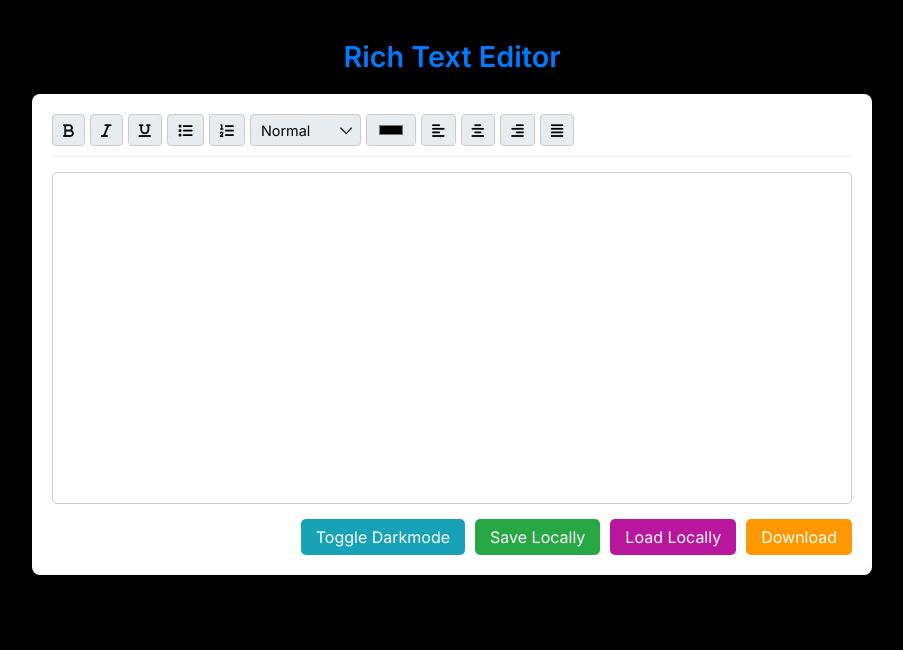
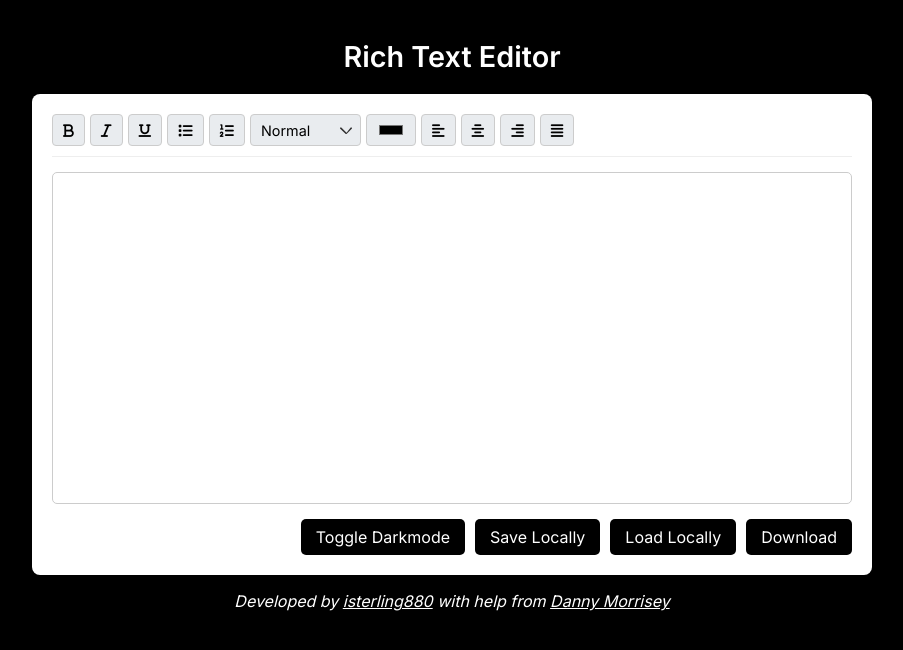
Before and after one commit to therealfuntimeswithdanny/Rich-Text-Editor, a plain HTML site: page index.html in a window 1280 px wide. Both pictures are taken after a click on the button "Toggle Darkmode". Shown: the whole page, without its empty margins (188-1091 px from the left). Drawn offline with Linux system fonts and the light colour scheme.

Commit message:
added dark mode and updated readme

```diff
--- a/index.html
+++ b/index.html
@@ -45,7 +45,8 @@
 
         <div class="save-load-controls">
             <button onclick="myFunction()" id="DarkmodeButton">Toggle Darkmode</button> <button id="saveLocalButton">Save Locally</button> <button id="loadLocalButton">Load Locally</button> <button id="saveToFileSystemButton">Download</button> </div>
-    </div>
+        </div>
+        <p><i>Developed by <a href="https://github.com/isterling880">isterling880</a> with help from <a href="https://madebydanny.uk">Danny Morrisey</a></i></p>
     <script>
         function myFunction() {
    var element = document.body;
--- a/styles.css
+++ b/styles.css
@@ -14,6 +14,13 @@
 
         h1 {
             color: #007bff; /* Blue */
+            margin-bottom: 20px;
+            text-align: center;
+            font-size: 1.8em;
+        }
+
+        .dark-mode h1 {
+            color: white; /* Blue */
             margin-bottom: 20px;
             text-align: center;
             font-size: 1.8em;
@@ -125,34 +132,85 @@
             background-color: #28a745; /* Green */
             color: white;
         }
+
+        .dark-mode #saveLocalButton { /* Renamed */
+            background-color: black;
+            color: white;
+        }
+
         #saveLocalButton:hover {
             background-color: #218838;
+        }
+
+        .dark-mode #saveLocalButton:hover {
+            background-color: white;
+            color: black;
         }
 
         #loadLocalButton { /* Renamed */
             background-color: #b8179d; /* Purple */
             color: white;
         }
+
+        .dark-mode #loadLocalButton { /* Renamed */
+            background-color: black;
+            color: white;
+        }
+
         #loadLocalButton:hover {
             background-color: #80106d;
+        }
+
+        .dark-mode #loadLocalButton:hover {
+            background-color: white;
+            color: black;
         }
 
         #DarkmodeButton { /* Renamed */
             background-color: #17a2b8; /* Cyan */
             color: white;
         }
+
+        .dark-mode #DarkmodeButton { /* Renamed */
+            background-color: black;
+            color: white;
+        }
+
         #DarkmodeButton:hover {
             background-color: #138496;
+        }
+
+        .dark-mode #DarkmodeButton:hover {
+            background-color: white;
+            color: black
         }
 
         #saveToFileSystemButton { /* New button */
              background-color: #ff9800; /* Orange */
              color: white;
         }
+
+        .dark-mode #saveToFileSystemButton { /* New button */
+             background-color: black;
+             color: white;
+        }
+
         #saveToFileSystemButton:hover {
               background-color: #f57c00;
         }
 
+        .dark-mode #saveToFileSystemButton:hover {
+              background-color: white;
+              color: black;
+        }
+
+        a {
+            color: black
+        }
+
+        .dark-mode a {
+            color: white;
+        }
         /* Responsive adjustments */
         @media (max-width: 600px) {
             h1 {
@@ -174,7 +232,6 @@
                  justify-content: stretch; /* Stretch buttons */
              }
         }
-
         .dark-mode {
   background-color: black;
   color: white;
```
Also changed, not shown: 1 other file. Lines whose indentation alone changed are shown as unchanged.
